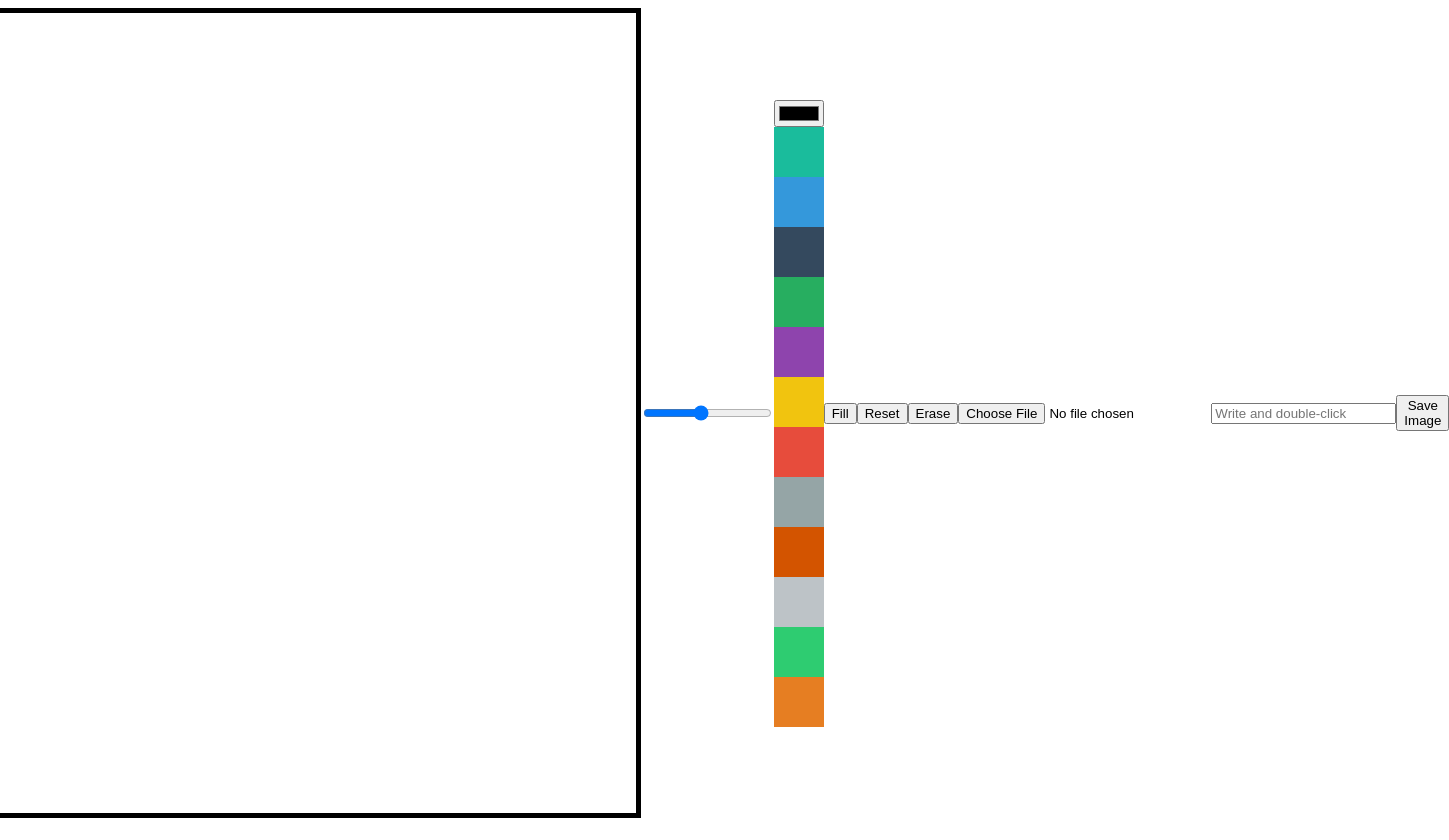
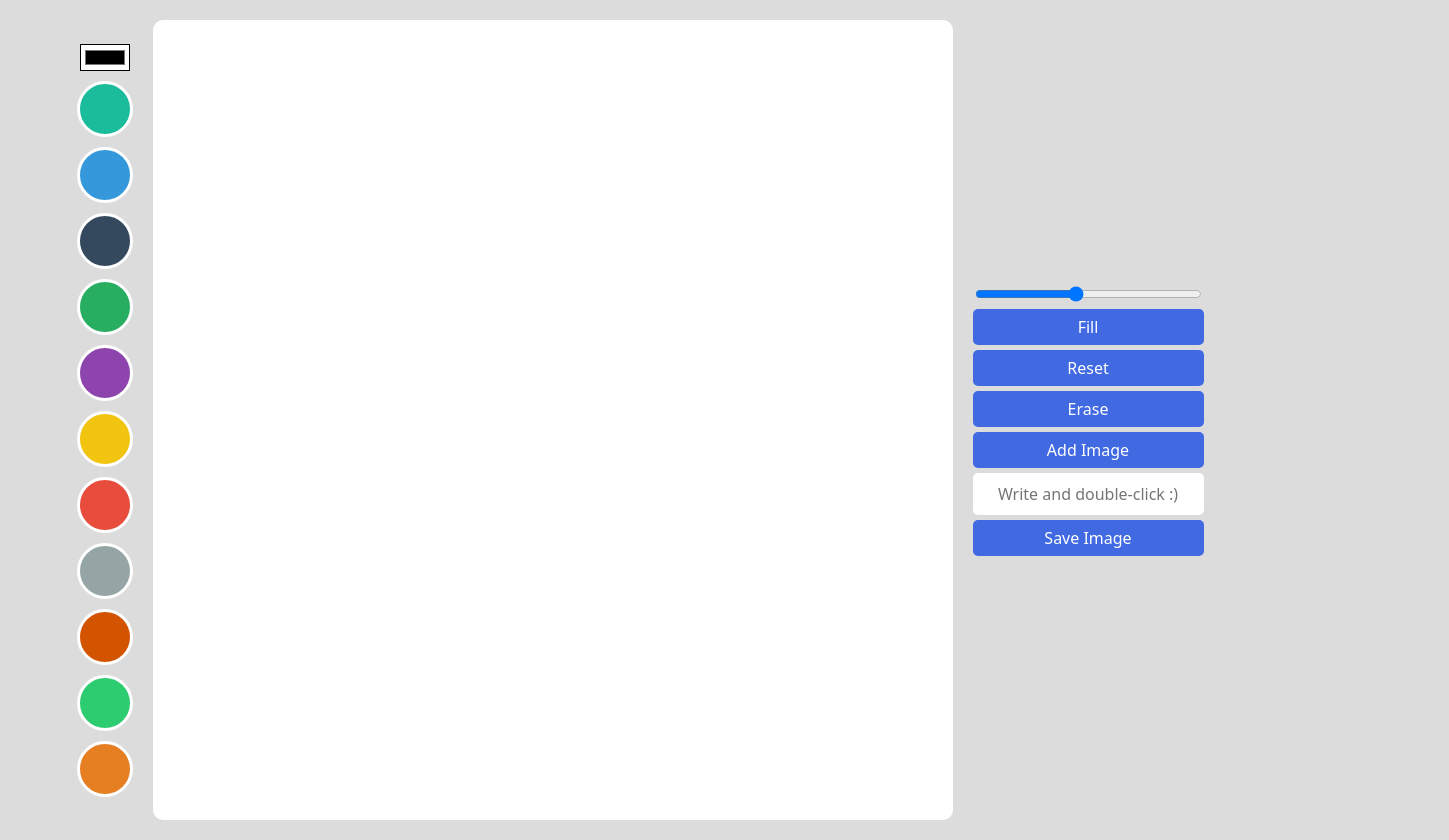
Before and after one commit to qpthedev/js-meme-maker, a plain HTML site: page index.html in a window 1280 px wide. Shown: the whole page, 1449 px wide, since content can reach past the window. Drawn offline with Linux system fonts and the light colour scheme.

Commit message:
css styling

```diff
--- a/index.html
+++ b/index.html
@@ -8,9 +8,7 @@
     <link rel="stylesheet" href="styles.css">
 </head>
 <body>
-    <canvas></canvas>
-    <input type="range" id="line-width" min="1" max="10" value="5" step="0.2"/>
-    <div>
+    <div class="color-options">
         <input type="color" id="color" />
         <div class="color-option" style="background-color: #1abc9c" data-color="#1abc9c"></div>
         <div class="color-option" style="background-color: #3498db" data-color="#3498db"></div>
@@ -21,16 +19,21 @@
         <div class="color-option" style="background-color: #e74c3c" data-color="#e74c3c"></div>
         <div class="color-option" style="background-color: #95a5a6" data-color="#95a5a6"></div>
         <div class="color-option" style="background-color: #d35400" data-color="#d35400"></div>
-        <div class="color-option" style="background-color: #bdc3c7" data-color="#bdc3c7"></div>
         <div class="color-option" style="background-color: #2ecc71" data-color="#2ecc71"></div>
         <div class="color-option" style="background-color: #e67e22" data-color="#e67e22"></div>
     </div>
-    <button id="mode-btn">Fill</button>
-    <button id="reset-btn">Reset</button>
-    <button id="erase-btn">Erase</button>
-    <input type="file" accept="image/*" id="file" />
-    <input type="text" placeholder="Write and double-click" id="text" />
-    <button id="save">Save Image</button>
+
+    <canvas></canvas>
+    <div class="btns">
+        <input type="range" id="line-width" min="1" max="10" value="5" step="0.2"/>
+        <button id="mode-btn">Fill</button>
+        <button id="reset-btn">Reset</button>
+        <button id="erase-btn">Erase</button>
+        <label for="file">Add Image</label>
+        <input type="file" accept="image/*" id="file" />
+        <input type="text" placeholder="Write and double-click :)" id="text" />
+        <button id="save">Save Image</button>
+    </div>
     <script src="app.js"></script>
 </body>
 </html>
--- /dev/null
+++ b/reset.css
@@ -0,0 +1,48 @@
+/* http://meyerweb.com/eric/tools/css/reset/
+   v2.0 | 20110126
+   License: none (public domain)
+*/
+
+html, body, div, span, applet, object, iframe,
+h1, h2, h3, h4, h5, h6, p, blockquote, pre,
+a, abbr, acronym, address, big, cite, code,
+del, dfn, em, img, ins, kbd, q, s, samp,
+small, strike, strong, sub, sup, tt, var,
+b, u, i, center,
+dl, dt, dd, ol, ul, li,
+fieldset, form, label, legend,
+table, caption, tbody, tfoot, thead, tr, th, td,
+article, aside, canvas, details, embed,
+figure, figcaption, footer, header, hgroup,
+menu, nav, output, ruby, section, summary,
+time, mark, audio, video {
+	margin: 0;
+	padding: 0;
+	border: 0;
+	font-size: 100%;
+	font: inherit;
+	vertical-align: baseline;
+}
+/* HTML5 display-role reset for older browsers */
+article, aside, details, figcaption, figure,
+footer, header, hgroup, menu, nav, section {
+	display: block;
+}
+body {
+	line-height: 1;
+}
+ol, ul {
+	list-style: none;
+}
+blockquote, q {
+	quotes: none;
+}
+blockquote:before, blockquote:after,
+q:before, q:after {
+	content: '';
+	content: none;
+}
+table {
+	border-collapse: collapse;
+	border-spacing: 0;
+}
--- a/styles.css
+++ b/styles.css
@@ -1,7 +1,20 @@
+@import "reset.css";
+
+body {
+    display: flex;
+    gap: 20px;
+    justify-content: space-between;
+    align-items: flex-start;
+    background-color: gainsboro;
+    padding: 20px;
+    font-family: system-ui, -apple-system, BlinkMacSystemFont, 'Segoe UI', Roboto, Oxygen, Ubuntu, Cantarell, 'Open Sans', 'Helvetica Neue', sans-serif;
+}
+
 canvas {
     width: 800px;
     height: 800px;
-    border: 5px solid black;
+    background-color: white;
+    border-radius: 10px;
 }
 
 body{
@@ -10,8 +23,61 @@ body{
     align-items: center;
 }
 
+.btns {
+    display: flex;
+    flex-direction: column;
+    gap: 5px;
+}
+
+.color-options {
+    display: flex;
+    flex-direction: column;
+    align-items: center;
+    gap: 10px;
+}
+
 .color-option {
     width: 50px;
     height: 50px;
+    border-radius: 50%;
     cursor: pointer;
+    border: 3px solid white;
+    transition: transform ease-in-out 0.1s;
 }
+
+.color-option:hover {
+    transform: scale(1.2);
+}
+
+input#color {
+    background-color: white;
+}
+
+button, label {
+    all: unset;
+    padding: 10px 0px;
+    text-align: center;
+    background-color: royalblue;
+    color: white;
+    font-weight: 500;
+    cursor: pointer;
+    border-radius: 5px;
+    transition: opacity linear 0.1s;
+}
+
+button:hover {
+    opacity: 0.8;
+}
+
+input#file {
+    display: none;
+}
+
+input#text {
+    all: unset;
+    padding: 10px 0px;
+    text-align: center;
+    border-radius: 5px;
+    font-weight: 500;
+    background-color: white;
+}
```
